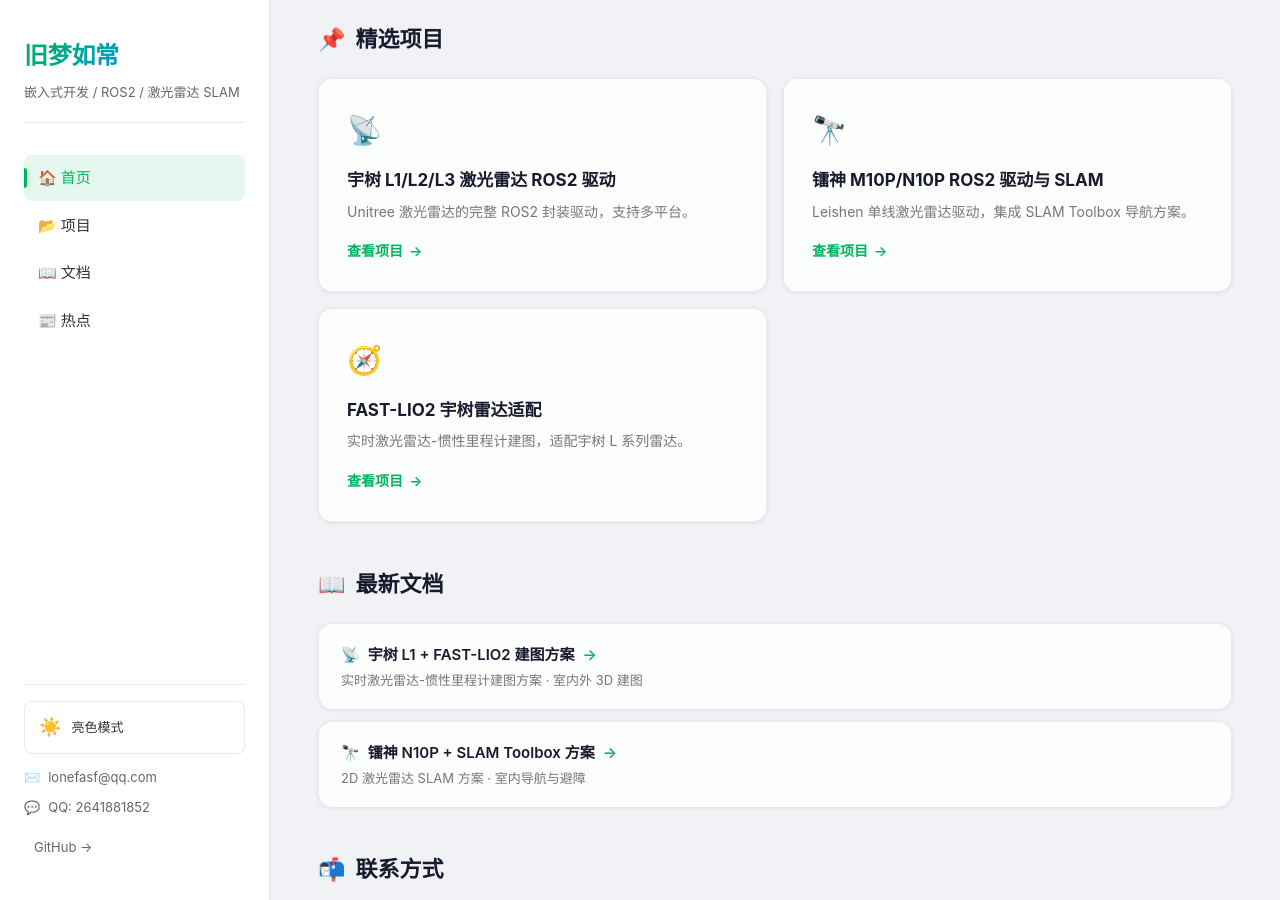
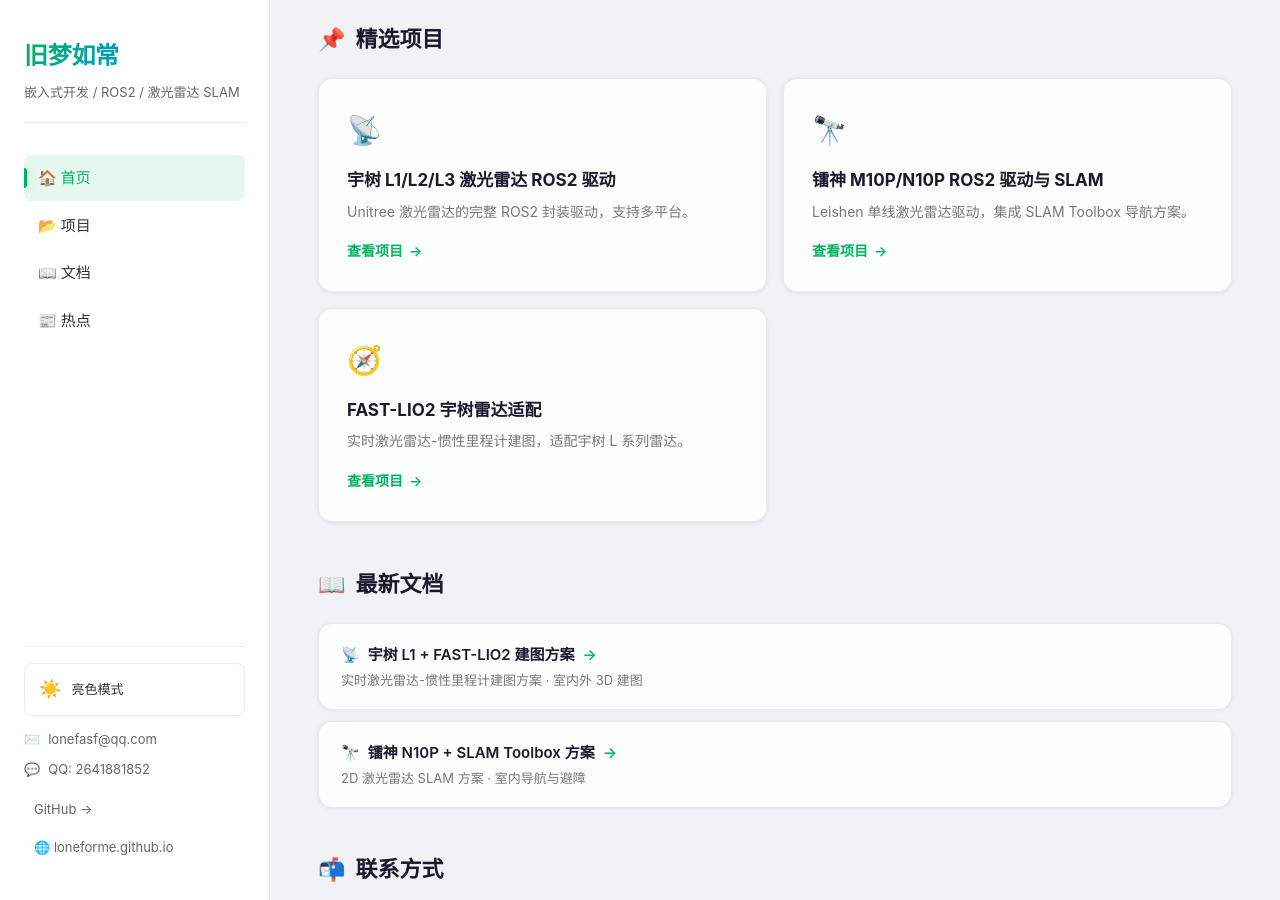
Before and after one commit to LONEFORME/LONEFORME.github.io, a Jekyll site: the page built from index.html, in a window 1280 px wide and 900 px high, scrolled down 386 px. Built offline with Jekyll 4.4.1, drawn with Linux system fonts in a browser that asks for light colours.

Commit message:
feat: 侧边栏添加网站地址

```diff
--- a/_layouts/default.html
+++ b/_layouts/default.html
@@ -42,6 +42,7 @@
           <div class="contact-row"><span>💬</span> QQ: 2641881852</div>
         </div>
         <a href="https://github.com/LONEFORME" target="_blank" class="github-link" rel="noopener">GitHub →</a>
+        <a href="https://loneforme.github.io" target="_blank" class="github-link" rel="noopener">🌐 loneforme.github.io</a>
       </div>
     </aside>
     <main class="content">
```
